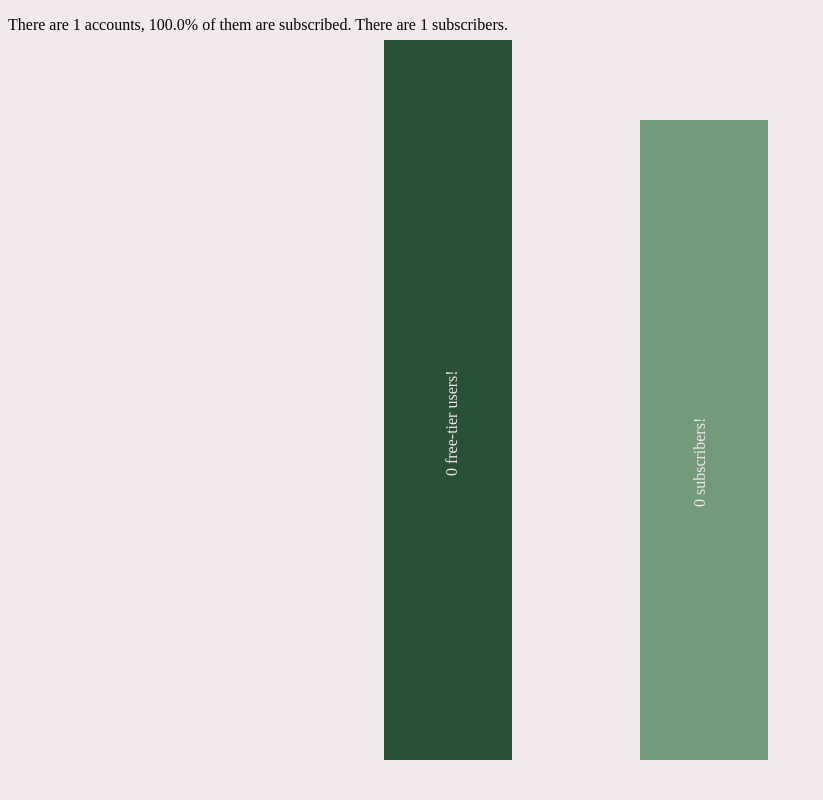
After one commit to ShayanBahrainy/Scenes, a Python web app: template templates/admin_dashboard.html in a window 1280 px wide. The commit adds this page. Shown: the whole page, without its empty margins (0-823 px from the left). Run offline with Jinja, Linux system fonts and the light colour scheme; the template is opened without the code that fills it: most values are stand-ins (such as "Sample title", 1, 10 or a date in 2020).

Commit message:
Create admin dashboard

```diff
--- a/static/account_setup.css
+++ b/static/account_setup.css
@@ -17,7 +17,7 @@
     background-color: var(--tint-color);
     color: var(--secondary-color);
     border: none;
-    animation: letsgo 3s alternate infinite;
+    animation: letsgo 2s alternate infinite;
 }
 
 @keyframes letsgo {
--- /dev/null
+++ b/static/admin_dashboard.css
@@ -0,0 +1,41 @@
+@import url('/static/theme.css');
+
+.not-subscribed {
+    background-color: var(--tint-color);
+    position: absolute;
+    left: 30%;
+    bottom: 5%;
+    width: 10%;
+    height: 90%;
+    transition: height 0.5s;
+}
+
+.subscribed {
+    background-color: var(--secondary-color);
+    position: absolute;
+    left: 50%;
+    bottom: 5%;
+    height: 80%;
+    width: 10%;
+    transition: height 0.5s;
+}
+
+.not-subscribed-label {
+    position: absolute;
+    top: 50%;
+    left: 10%;
+    transform: rotateZ(-90deg);
+    z-index: 1;
+    height: 2%;
+    color: var(--background-color);
+}
+
+.subscribed-label {
+    position: absolute;
+    top: 50%;
+    left: 10%;
+    transform: rotateZ(-90deg);
+    z-index: 1;
+    height: 2%;
+    color: var(--background-color);
+}
--- /dev/null
+++ b/static/admin_dashboard.js
@@ -0,0 +1,16 @@
+window.addEventListener("DOMContentLoaded", function () {
+    let bar1 = document.querySelector(".not-subscribed")
+    let bar2 = document.querySelector(".subscribed")
+
+    let val1 = bar1.getAttribute("data-value")
+    let val2 = bar2.getAttribute("data-value")
+
+    if (val2 > val1) {
+        bar1.classList.toggle("switch-right")
+        bar2.classList.toggle("switch-left")
+    }
+    if (val1 == val2) {
+        bar1.classList.toggle("equalize")
+        bar2.classList.toggle("equalize")
+    }
+})
--- /dev/null
+++ b/templates/admin_dashboard.html
@@ -0,0 +1,19 @@
+<!DOCTYPE html>
+<html>
+    <head>
+        <title>Administrator Dashboard - Scenery</title>
+        <link href="/static/admin_dashboard.css" rel="stylesheet">
+        <script src="/static/admin_dashboard.js"></script>
+    </head>
+    <body>
+        <p>There are {{num_accounts}} accounts, {{(num_subscribers/num_accounts) * 100}}% of them are subscribed. There are {{num_subscribers}} subscribers. </p>
+        <div class="bar">
+            <div class="not-subscribed" data-value="{{num_accounts-num_subscribers}}">
+                <p class="not-subscribed-label">{{num_accounts-num_subscribers}} free-tier users!</p>
+            </div>
+            <div class="subscribed" data-value="{{num_subscribers}}">
+                <p class="subscribed-label">{{num_accounts-num_subscribers}} subscribers!</p>
+            </div>
+        </div>
+    </body>
+</html>
--- a/templates/index.html
+++ b/templates/index.html
@@ -2,8 +2,8 @@
 <html>
     <head>
         <link href="https://vjs.zencdn.net/8.0.4/video-js.css" rel="stylesheet">
-        <link href="static/index.css" rel="stylesheet">
-        <script src="static/index.js"></script>
+        <link href="/static/index.css" rel="stylesheet">
+        <script src="/static/index.js"></script>
         <meta name="viewport" content="width=device-width, initial-scale=1.0">
     </head>
     <body>
```
Also changed, not shown: main.py (+25 -1 lines).
